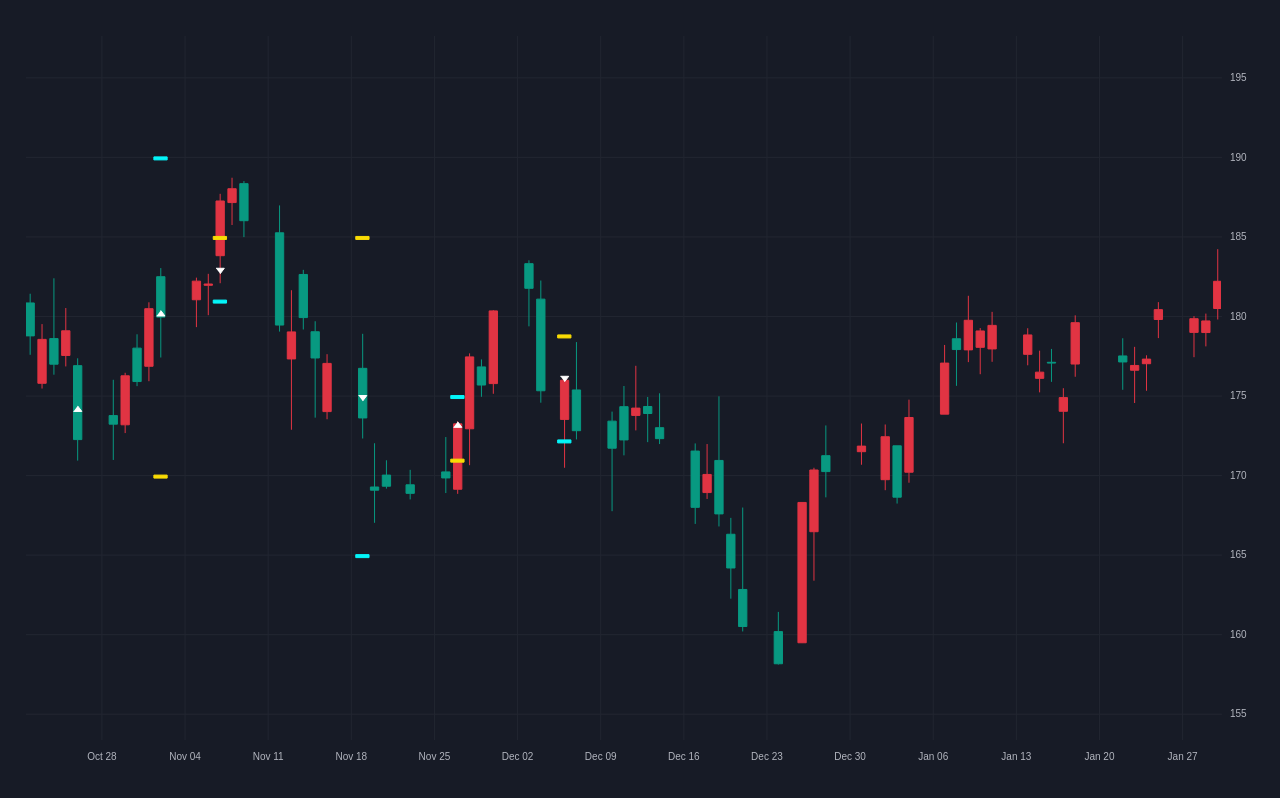
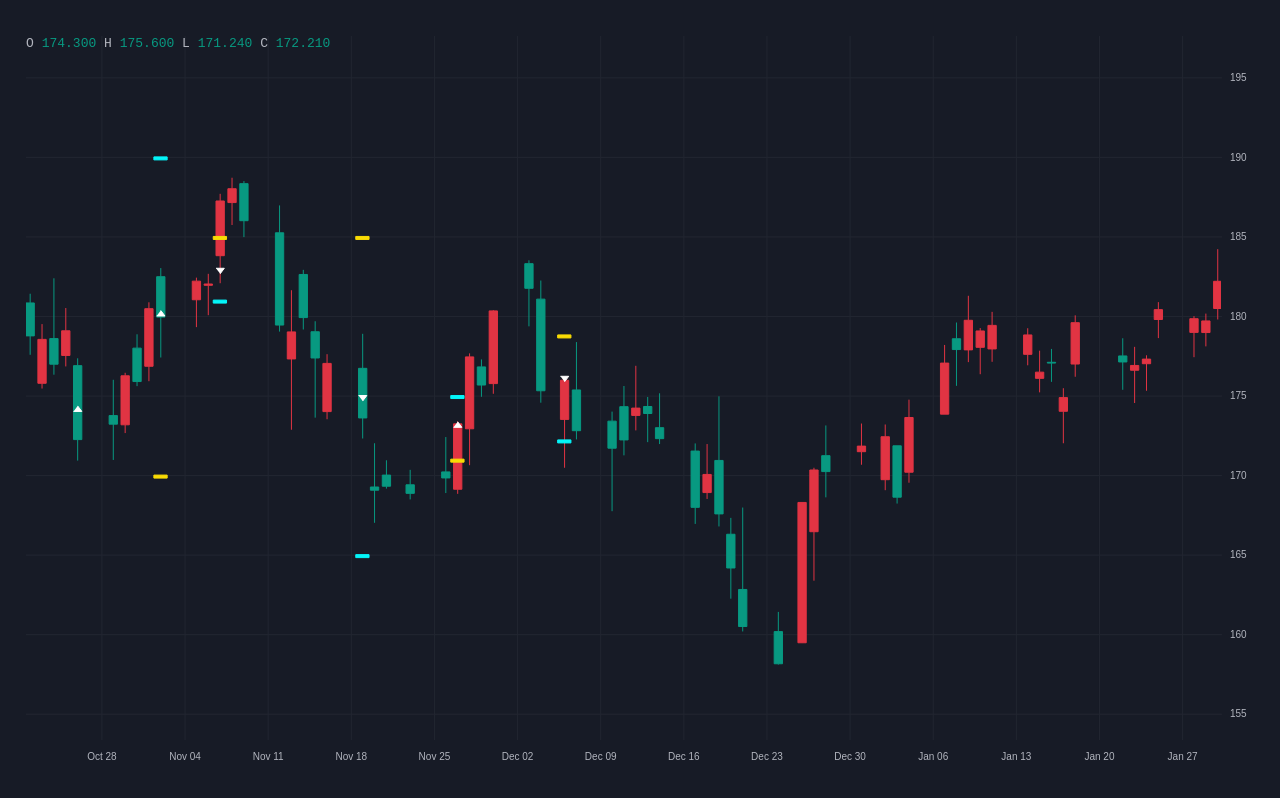
Before and after one commit to Dariush-Hassani/react-candlestick-chart, a React (Create React App) app: page / in a window 1280 px wide. Built offline with nearby package versions, Linux system fonts and the light colour scheme.

Commit message:
O H L C for selected candle data viewer done

```diff
--- a/src/components/CandlesSelectorLinesAndLabels.tsx
+++ b/src/components/CandlesSelectorLinesAndLabels.tsx
@@ -1,4 +1,4 @@
-import React, { useEffect, useMemo, useState } from "react";
+import React, { Dispatch, useEffect, useMemo, useState } from "react";
 import { findCandleIndex, getCursorPoint } from "../utils/helperFunctions";
 import { ConfigDataContextType } from "../types/ConfigDataContextType";
 import { useConfigData } from "../context/ConfigtDataContext";
@@ -6,6 +6,8 @@ import { colors } from "../utils/Colors";
 import { DataContextType } from "../types/DataContextType";
 import { useData } from "../context/DataContext";
 import * as d3 from "d3";
+import { useDataViewerAndSelectorsDispatch } from "../context/DataViewerAndSelectorsContext";
+import { DataViewerAndSelectorsActionType } from "../types/DataViewerAndSelectorsContextType";
 const CandlesSelectorLinesAndLabels: React.FC<{
   candlesCanvasId: string;
   chartId: string;
@@ -21,6 +23,8 @@ const CandlesSelectorLinesAndLabels: React.FC<{
 
   const config: ConfigDataContextType = useConfigData();
   const data: DataContextType = useData();
+  const dispatchDataViewer: Dispatch<DataViewerAndSelectorsActionType> =
+    useDataViewerAndSelectorsDispatch();
 
   const [showLines, setShowsLines] = useState<boolean>(false);
   const [positionX, setPositionX] = useState<number>(0);
@@ -50,6 +54,7 @@ const CandlesSelectorLinesAndLabels: React.FC<{
 
   const mouseLeave = () => {
     setShowsLines(false);
+    dispatchDataViewer({ type: "changeCandleIndex", candleIndex: -1 });
   };
 
   useEffect(() => {
@@ -91,6 +96,12 @@ const CandlesSelectorLinesAndLabels: React.FC<{
         data.candleLockerWidthDate,
         xScaleFunction.invert(positionX).getTime(),
       );
+
+      dispatchDataViewer({
+        type: "changeCandleIndex",
+        candleIndex: selectedCandleIndex,
+      });
+
       let posX =
         selectedCandleIndex === -1
           ? positionX
--- a/src/components/CandlestickChart.tsx
+++ b/src/components/CandlestickChart.tsx
@@ -3,6 +3,8 @@ import CandlestickChartController from "./CandlestickChartController";
 import { ConfigDataProvider } from "../context/ConfigtDataContext";
 import { DataProvider } from "../context/DataContext";
 import { DataViewerAndSelectorsProvider } from "../context/DataViewerAndSelectorsContext";
+import { DataViewerTextsType } from "../types/DataViewerTextsType";
+import { DataViewerColorsType } from "../types/DataViewerColorsType";
 
 const CandlestickChart: React.FC<{
   data: any;
@@ -10,7 +12,17 @@ const CandlestickChart: React.FC<{
   width: number;
   height: number;
   decimal?: number;
-}> = ({ data, id, width, height, decimal }) => {
+  dataViewerTexts?: DataViewerTextsType;
+  dataViewerColors?: DataViewerColorsType;
+}> = ({
+  data,
+  id,
+  width,
+  height,
+  decimal,
+  dataViewerTexts,
+  dataViewerColors,
+}) => {
   return (
     <DataProvider>
       <ConfigDataProvider>
@@ -20,7 +32,41 @@ const CandlestickChart: React.FC<{
             id={id}
             width={width}
             height={height}
-            decimal={decimal}
+            decimal={decimal ?? 0}
+            dataViewerTexts={{
+              shortPosition: dataViewerTexts?.shortPosition ?? "Short",
+              longPosition: dataViewerTexts?.longPosition ?? "Long",
+              StopLoss: dataViewerTexts?.StopLoss ?? "sl",
+              takeProfit: dataViewerTexts?.takeProfit ?? "tp",
+              open: dataViewerTexts?.open ?? "O",
+              high: dataViewerTexts?.high ?? "H",
+              low: dataViewerTexts?.low ?? "L",
+              close: dataViewerTexts?.close ?? "C",
+            }}
+            dataViewerColors={{
+              shortPositionLabel:
+                dataViewerColors?.shortPositionLabel ?? "#b2b5be",
+              shortPositionData: dataViewerColors?.shortPositionData ?? "#fff",
+              longPositionLabel:
+                dataViewerColors?.longPositionLabel ?? "#b2b5be",
+              longPositionData: dataViewerColors?.longPositionData ?? "#fff",
+              StopLossLabel: dataViewerColors?.StopLossLabel ?? "#b2b5be",
+              StopLossData: dataViewerColors?.StopLossData ?? "#F9DB04",
+              takeProfitLabel: dataViewerColors?.takeProfitLabel ?? "#b2b5be",
+              takeProfitData: dataViewerColors?.takeProfitData ?? "#04F5F9",
+              openLabel: dataViewerColors?.openLabel ?? "#b2b5be",
+              openDataUp: dataViewerColors?.openDataUp ?? "#089981",
+              openDataDown: dataViewerColors?.openDataDown ?? "#e13443",
+              highLabel: dataViewerColors?.highLabel ?? "#b2b5be",
+              highDataUp: dataViewerColors?.highDataUp ?? "#089981",
+              highDataDown: dataViewerColors?.highDataDown ?? "#e13443",
+              lowLabel: dataViewerColors?.lowLabel ?? "#b2b5be",
+              lowDataUp: dataViewerColors?.lowDataUp ?? "#089981",
+              lowDataDown: dataViewerColors?.lowDataDown ?? "#e13443",
+              closeLabel: dataViewerColors?.closeLabel ?? "#b2b5be",
+              closeDataUp: dataViewerColors?.closeDataUp ?? "#089981",
+              closeDataDown: dataViewerColors?.closeDataDown ?? "#e13443",
+            }}
           />
         </DataViewerAndSelectorsProvider>
       </ConfigDataProvider>
--- a/src/components/CandlestickChartController.tsx
+++ b/src/components/CandlestickChartController.tsx
@@ -10,20 +10,31 @@ import dataType from "../types/DataType";
 import { dataNormalizer } from "../utils/helperFunctions";
 import CandlesCanvas from "./CandlesCanvas";
 import CandlesSelectorLinesAndLabels from "./CandlesSelectorLinesAndLabels";
-import SelectedCandleDataViewer from "./SelectedCandleDataViewer";
 import { DataActionType, DataContextType } from "../types/DataContextType";
 import {
   ConfigDataActionType,
   ConfigDataContextType,
 } from "../types/ConfigDataContextType";
+import { DataViewerColorsType } from "../types/DataViewerColorsType";
+import { DataViewerTextsType } from "../types/DataViewerTextsType";
 
 const CandlestickChartController: React.FC<{
   chartData: any;
   id: string;
   width: number;
   height: number;
-  decimal?: number;
-}> = ({ chartData, id, width, height, decimal }) => {
+  decimal: number;
+  dataViewerTexts: DataViewerTextsType;
+  dataViewerColors: DataViewerColorsType;
+}> = ({
+  chartData,
+  id,
+  width,
+  height,
+  decimal,
+  dataViewerTexts,
+  dataViewerColors,
+}) => {
   const dispatchData: Dispatch<DataActionType> = useDataDispatch();
   const dispatchConfig: Dispatch<ConfigDataActionType> = useConfigDispatch();
   const data: DataContextType = useData();
@@ -42,7 +53,7 @@ const CandlestickChartController: React.FC<{
   useEffect(() => {
     dispatchConfig({
       type: "changeDecimal",
-      decimal: decimal ?? 0,
+      decimal: decimal,
     });
   }, [decimal]);
 
@@ -74,8 +85,10 @@ const CandlestickChartController: React.FC<{
       id={id}
       width={width}
       height={height}
+      dataViewerColors={dataViewerColors}
+      dataViewerTexts={dataViewerTexts}
+      decimal={decimal}
     >
-      <SelectedCandleDataViewer />
       <foreignObject width={config.canvasWidth} height={config.canvasHeight}>
         <CandlesCanvas
           id={candlesCanvasId}
--- a/src/components/Layout.tsx
+++ b/src/components/Layout.tsx
@@ -11,6 +11,9 @@ import {
   ConfigDataContextType,
 } from "../types/ConfigDataContextType";
 import { DataContextType } from "../types/DataContextType";
+import SelectedCandleDataViewer from "./SelectedCandleDataViewer";
+import { DataViewerTextsType } from "../types/DataViewerTextsType";
+import { DataViewerColorsType } from "../types/DataViewerColorsType";
 
 const Layout: React.FC<{
   id: string;
@@ -19,7 +22,20 @@ const Layout: React.FC<{
   children: React.ReactNode;
   xScaleFunction: any;
   yScaleFunction: any;
-}> = ({ id, width, height, yScaleFunction, xScaleFunction, children }) => {
+  dataViewerTexts: DataViewerTextsType;
+  dataViewerColors: DataViewerColorsType;
+  decimal: number;
+}> = ({
+  id,
+  width,
+  height,
+  yScaleFunction,
+  xScaleFunction,
+  children,
+  dataViewerTexts,
+  dataViewerColors,
+  decimal,
+}) => {
   const yAxisId = `${id}-yAxis`;
   const xAxisId = `${id}-xAxis`;
 
@@ -86,8 +102,15 @@ const Layout: React.FC<{
         paddingLeft,
         paddingRight,
         display: "inline-block",
+        position: "relative",
+        background: colors.background,
       }}
     >
+      <SelectedCandleDataViewer
+        decimal={decimal}
+        dataViewerTexts={dataViewerTexts}
+        dataViewerColors={dataViewerColors}
+      />
       <svg
         width={config.canvasWidth}
         height={config.canvasHeight}
--- a/src/components/SelectedCandleDataViewer.tsx
+++ b/src/components/SelectedCandleDataViewer.tsx
@@ -1,5 +1,107 @@
-const SelectedCandleDataViewer = () => {
-  return <></>;
+import React from "react";
+import { DataViewerTextsType } from "../types/DataViewerTextsType";
+import { DataViewerColorsType } from "../types/DataViewerColorsType";
+import { DataContextType } from "../types/DataContextType";
+import { useData } from "../context/DataContext";
+import { DataViewerAndSelectorsContextType } from "../types/DataViewerAndSelectorsContextType";
+import { useDataViewerAndSelectors } from "../context/DataViewerAndSelectorsContext";
+
+const SelectedCandleDataViewer: React.FC<{
+  dataViewerTexts: DataViewerTextsType;
+  dataViewerColors: DataViewerColorsType;
+  decimal: number;
+}> = ({ dataViewerTexts, dataViewerColors, decimal }) => {
+  const data: DataContextType = useData();
+  const selectedCandleIndex: DataViewerAndSelectorsContextType =
+    useDataViewerAndSelectors();
+  const showCandleInfo = selectedCandleIndex.candleIndex !== -1;
+
+  const selectedData = showCandleInfo
+    ? data.shownData[selectedCandleIndex.candleIndex]
+    : null;
+
+  const isUp: boolean =
+    showCandleInfo &&
+    data.shownData[selectedCandleIndex.candleIndex].open >
+      data.shownData[selectedCandleIndex.candleIndex].close;
+
+  return (
+    <>
+      {showCandleInfo ? (
+        <div
+          style={{
+            position: "absolute",
+            left: "25px",
+            top: "10px",
+            fontFamily: "monospace",
+          }}
+        >
+          <span style={{ color: dataViewerColors.openLabel }}>
+            {dataViewerTexts.open}
+          </span>
+          <span
+            style={{
+              color: isUp
+                ? dataViewerColors.openDataUp
+                : dataViewerColors.openDataDown,
+            }}
+          >
+            {" "}
+            {selectedData?.open.toFixed(decimal)}{" "}
+          </span>
+          <span style={{ color: dataViewerColors.highLabel }}>
+            {dataViewerTexts.high}
+          </span>
+          <span
+            style={{
+              color: isUp
+                ? dataViewerColors.highDataUp
+                : dataViewerColors.highDataDown,
+            }}
+          >
+            {" "}
+            {selectedData?.high.toFixed(decimal)}{" "}
+          </span>
+          <span style={{ color: dataViewerColors.lowLabel }}>
+            {dataViewerTexts.low}
+          </span>
+          <span
+            style={{
+              color: isUp
+                ? dataViewerColors.lowDataUp
+                : dataViewerColors.lowDataDown,
+            }}
+          >
+            {" "}
+            {selectedData?.low.toFixed(decimal)}{" "}
+          </span>
+          <span style={{ color: dataViewerColors.closeLabel }}>
+            {dataViewerTexts.close}
+          </span>
+          <span
+            style={{
+              color: isUp
+                ? dataViewerColors.closeDataUp
+                : dataViewerColors.closeDataDown,
+            }}
+          >
+            {" "}
+            {selectedData?.close.toFixed(decimal)}{" "}
+          </span>
+        </div>
+      ) : (
+        <></>
+      )}
+      <div
+        style={{
+          position: "absolute",
+          left: "25px",
+          top: "30px",
+          fontFamily: "monospace",
+        }}
+      ></div>
+    </>
+  );
 };
 
 export default SelectedCandleDataViewer;
--- /dev/null
+++ b/src/types/DataViewerColorsType.ts
@@ -0,0 +1,22 @@
+export type DataViewerColorsType = {
+  shortPositionLabel: string;
+  shortPositionData: string;
+  longPositionLabel: string;
+  longPositionData: string;
+  StopLossLabel: string;
+  StopLossData: string;
+  takeProfitLabel: string;
+  takeProfitData: string;
+  openLabel: string;
+  openDataUp: string;
+  openDataDown: string;
+  highLabel: string;
+  highDataUp: string;
+  highDataDown: string;
+  lowLabel: string;
+  lowDataUp: string;
+  lowDataDown: string;
+  closeLabel: string;
+  closeDataUp: string;
+  closeDataDown: string;
+};
--- /dev/null
+++ b/src/types/DataViewerTextsType.ts
@@ -0,0 +1,10 @@
+export type DataViewerTextsType = {
+  shortPosition: string;
+  longPosition: string;
+  StopLoss: string;
+  takeProfit: string;
+  open: string;
+  high: string;
+  low: string;
+  close: string;
+};
--- a/src/utils/Colors.ts
+++ b/src/utils/Colors.ts
@@ -1,4 +1,5 @@
 export const colors = {
+  background: "rgba(0,0,0,0)", //transparent
   grid: "#222631",
   tick: "#b2b5be",
   selectorLine: "rgba(178,181,190,0.5)",
```
